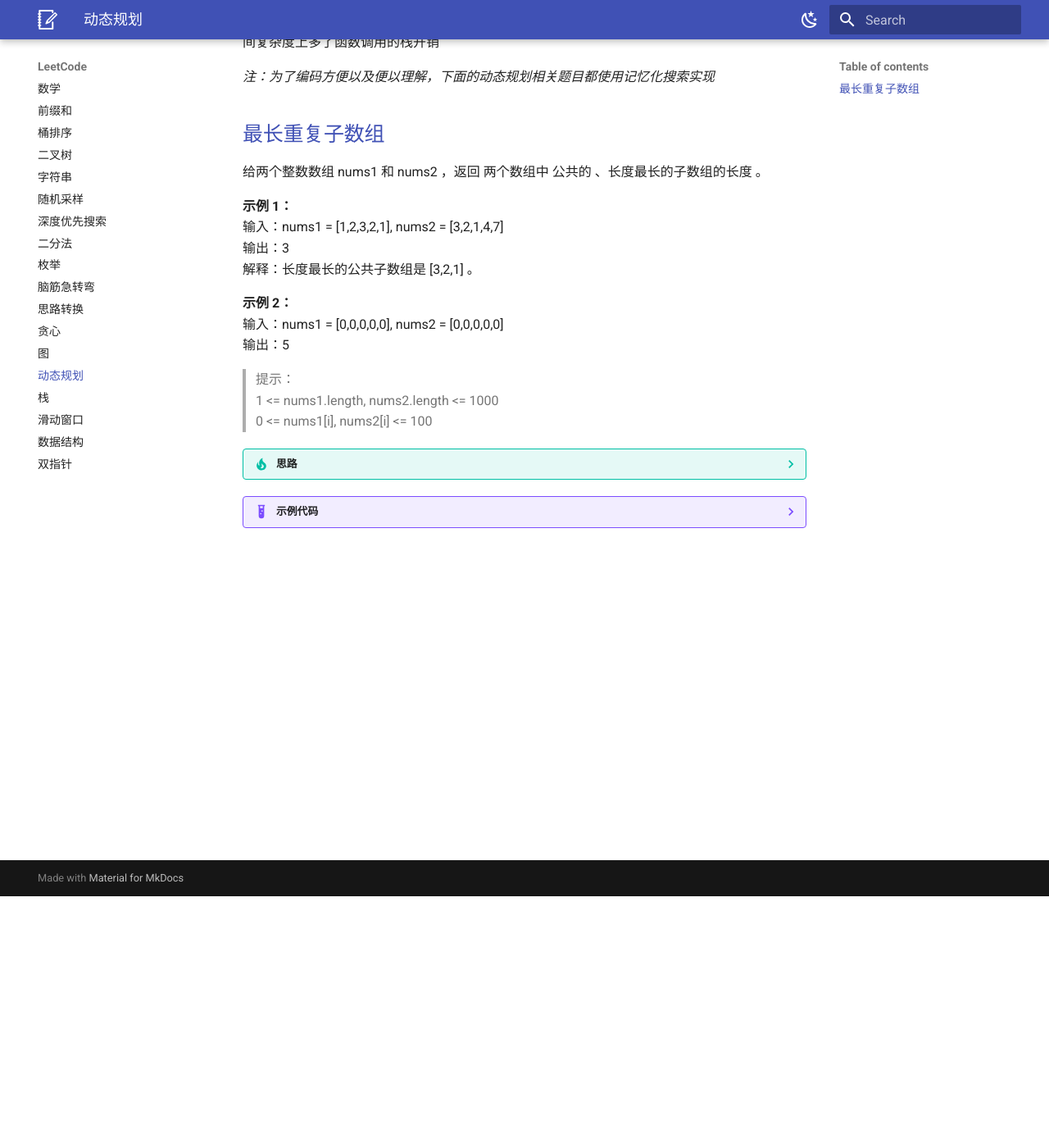
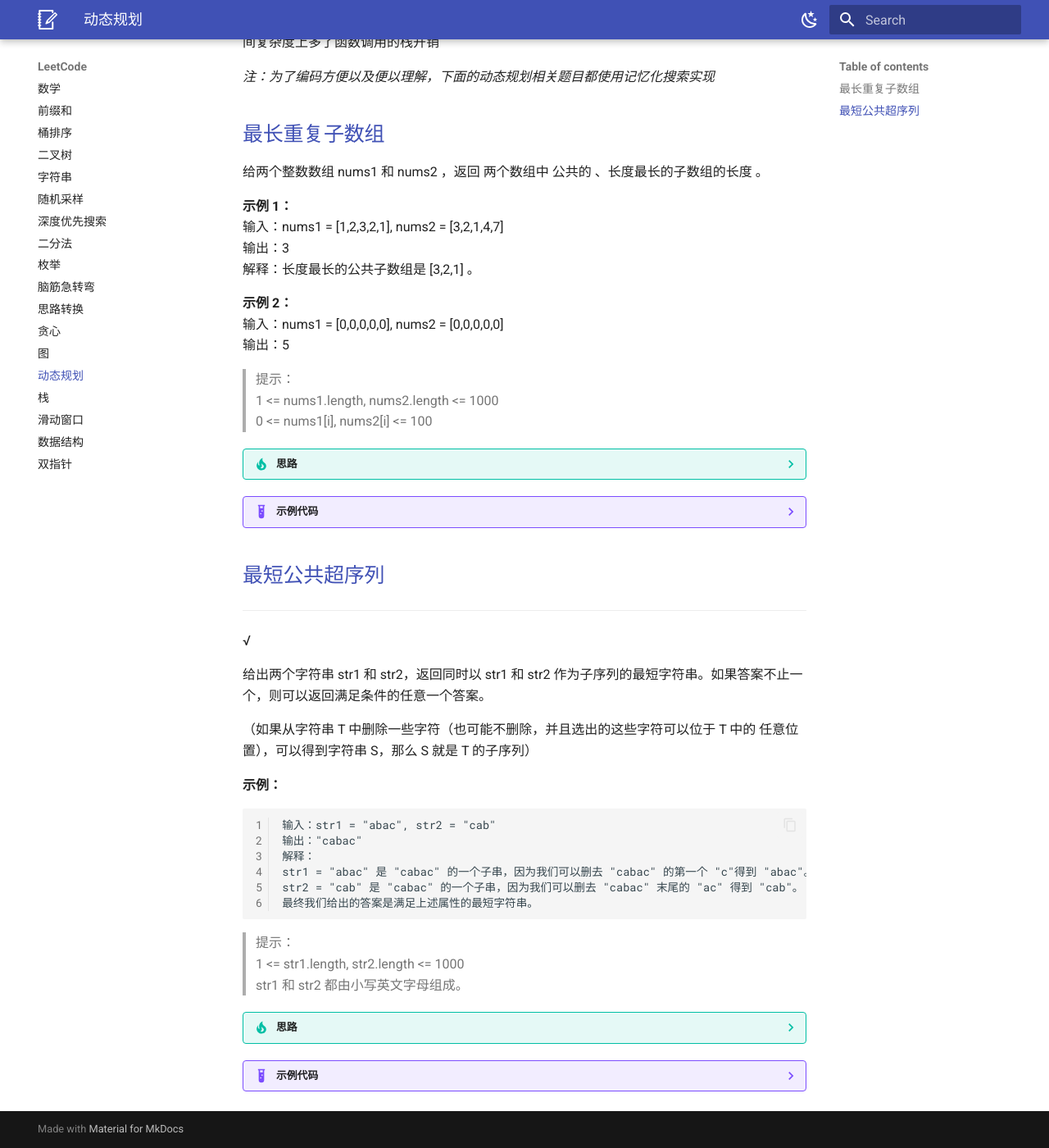
Before and after one commit to mjw879/my-note, an MkDocs documentation site: the page built from docs/LeetCode/动态规划.md, in a window 1280 px wide and 1400 px high, scrolled down 307 px. Shown: the whole window at 82% size. Built offline with MkDocs 1.6.1 and Material for MkDocs 9.7.7, drawn with Linux system fonts in a browser that asks for light colours.

Commit message:
leetcode：动态规划添加题目：最短公共超序列

````diff
--- a/docs/LeetCode/动态规划.md
+++ b/docs/LeetCode/动态规划.md
@@ -53,3 +53,72 @@
 
         return res
     ```
+
+
+## [最短公共超序列](https://leetcode.cn/problems/shortest-common-supersequence/)
+---
+√
+
+给出两个字符串 str1 和 str2，返回同时以 str1 和 str2 作为子序列的最短字符串。如果答案不止一个，则可以返回满足条件的任意一个答案。
+
+（如果从字符串 T 中删除一些字符（也可能不删除，并且选出的这些字符可以位于 T 中的 任意位置），可以得到字符串 S，那么 S 就是 T 的子序列）
+
+
+
+**示例：**
+
+    输入：str1 = "abac", str2 = "cab"
+    输出："cabac"
+    解释：
+    str1 = "abac" 是 "cabac" 的一个子串，因为我们可以删去 "cabac" 的第一个 "c"得到 "abac"。
+    str2 = "cab" 是 "cabac" 的一个子串，因为我们可以删去 "cabac" 末尾的 "ac" 得到 "cab"。
+    最终我们给出的答案是满足上述属性的最短字符串。
+
+
+>提示：
+>1 <= str1.length, str2.length <= 1000
+>str1 和 str2 都由小写英文字母组成。
+
+
+??? tip "思路"
+
+    求最短公共子序列
+
+
+??? example "示例代码"
+
+    ```python
+    class Solution:
+        def shortestCommonSupersequence(self, str1: str, str2: str) -> str:
+            @lru_cache(None)
+            def getSCS(i,j):
+                if i==len(str1) or j==len(str2):
+                    return ""
+                res=""
+                if str1[i]==str2[j]:
+                    res=str1[i]+getSCS(i+1,j+1)
+                t1,t2=getSCS(i,j+1),getSCS(i+1,j)
+                if len(res)<len(t1):
+                    res=t1
+                if len(res)<len(t2):
+                    res=t2
+                return res
+            SCS=getSCS(0,0)
+            i,j,x=0,0,0
+            res=""
+            while i<len(str1) or j<len(str2):
+                if x==len(SCS):
+                    res+=str1[i:]+str2[j:]
+                    break
+                else:
+                    ii,jj=i,j
+                    while SCS[x]!=str1[ii]:
+                        ii+=1
+                    while SCS[x]!=str2[jj]:
+                        jj+=1
+                    res+=str1[i:ii]+str2[j:jj]+SCS[x]
+                    i=ii+1
+                    j=jj+1
+                    x+=1
+            return res
+    ```
````
